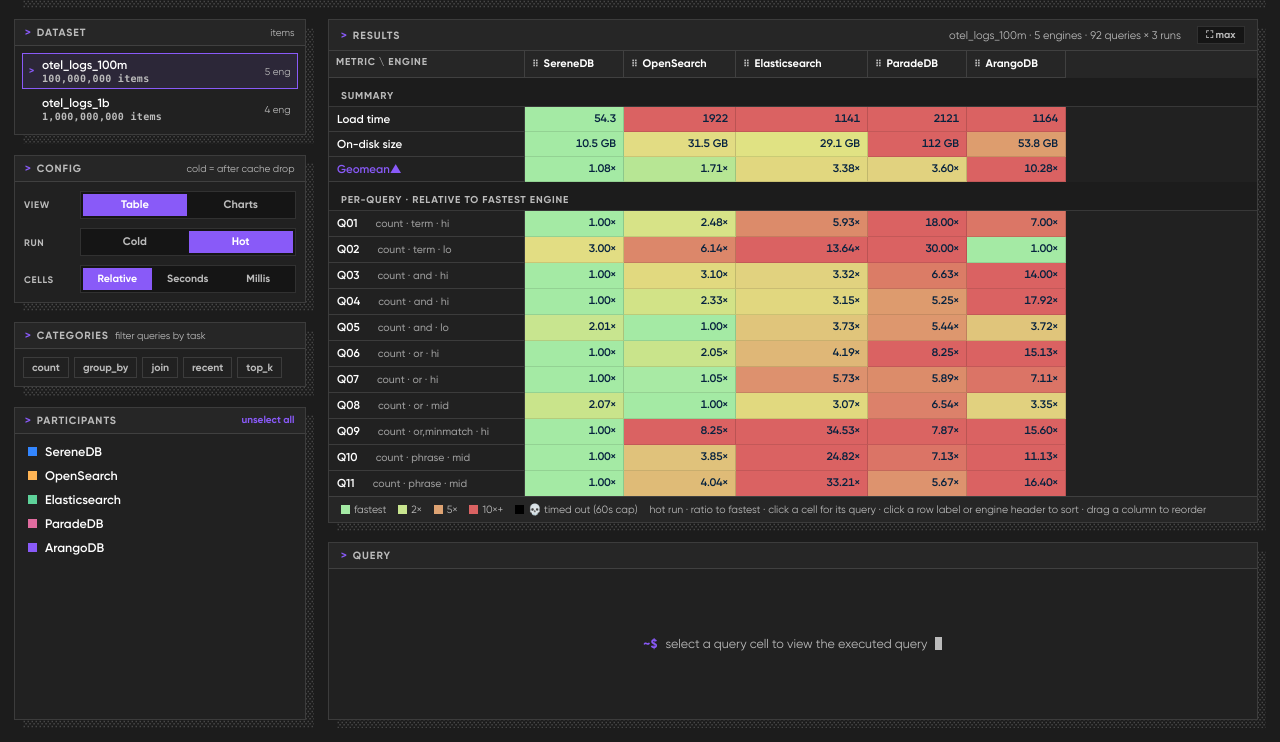
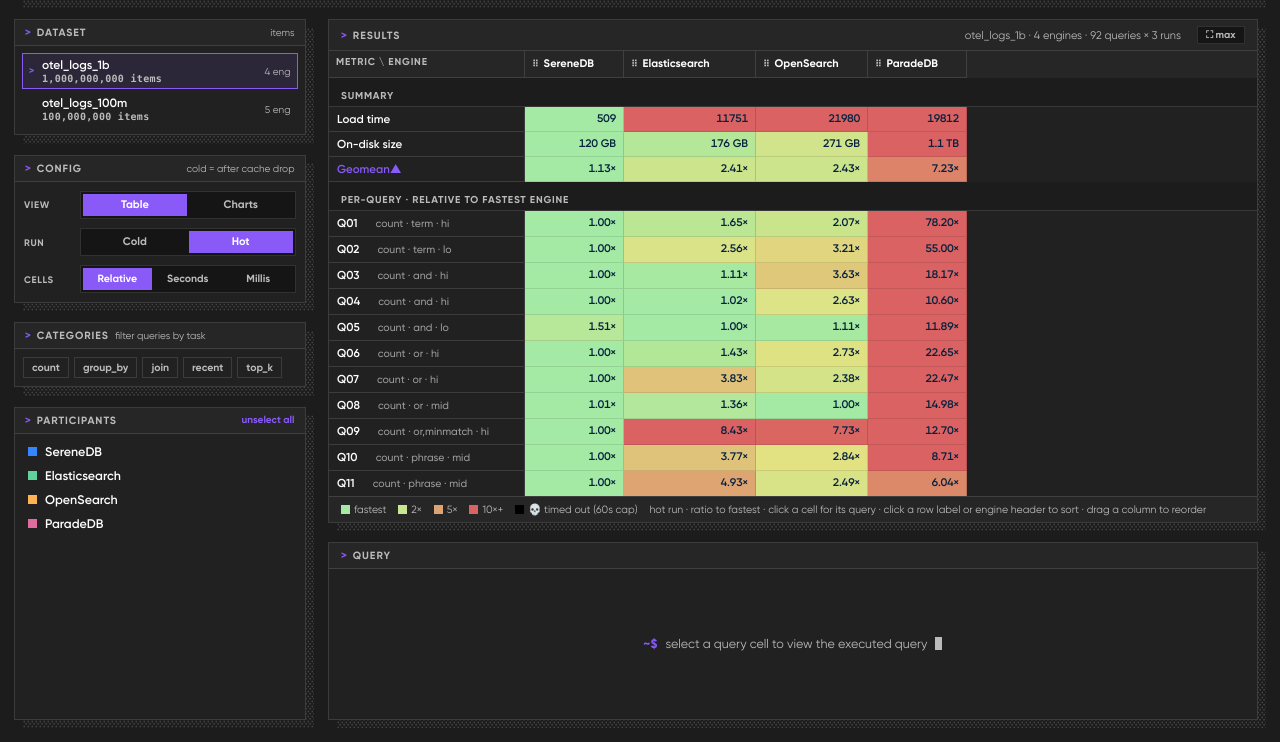
Before and after one commit to serenedb/searchbench, a plain HTML site: page ui/index.html in a window 1280 px wide. Shown: the part 58-800 px from the top of the page. Drawn offline with Linux system fonts and the light colour scheme.

Commit message:
feat: sort datasets by size

```diff
--- a/ui/index.html
+++ b/ui/index.html
@@ -229,22 +229,22 @@ function restoreUrlState() {
 }
 
 // ---- data helpers ----------------------------------------------------------
-const datasets = [...new Set(DATA.map(d => d.dataset))].sort((a, b) => {
-  const ca = DATA.filter(d => d.dataset === a).length, cb = DATA.filter(d => d.dataset === b).length;
-  return cb - ca || a.localeCompare(b);
-});
-function rowsFor(ds) { return DATA.filter(d => d.dataset === ds); }
 function datasetItems(ds) {
   const m = /(?:_|^)(\d+)([kmb])(?:_|$)/i.exec(ds || "");
   if (!m) return null;
   const unit = { k: 1e3, m: 1e6, b: 1e9 }[m[2].toLowerCase()];
   return unit ? +m[1] * unit : null;
 }
+const datasets = [...new Set(DATA.map(d => d.dataset))].sort((a, b) => {
+  const sizeA = datasetItems(a) ?? -1;
+  const sizeB = datasetItems(b) ?? -1;
+  return sizeB - sizeA || a.localeCompare(b);
+});
+function rowsFor(ds) { return DATA.filter(d => d.dataset === ds); }
 function fmtItems(n) { return Number.isFinite(n) ? new Intl.NumberFormat("en-US").format(n) : "—"; }
 function curDataset() {
   if (state.dataset) return state.dataset;
-  const withPlan = DATA.find(d => Array.isArray(d.explain_analyzes) && d.explain_analyzes.some(x => x && String(x).trim()));
-  return (withPlan && withPlan.dataset) || datasets[0] || null;
+  return datasets[0] || null;
 }
 function tagsOf(row) {
   const name = (row.system || "").toLowerCase();
```
